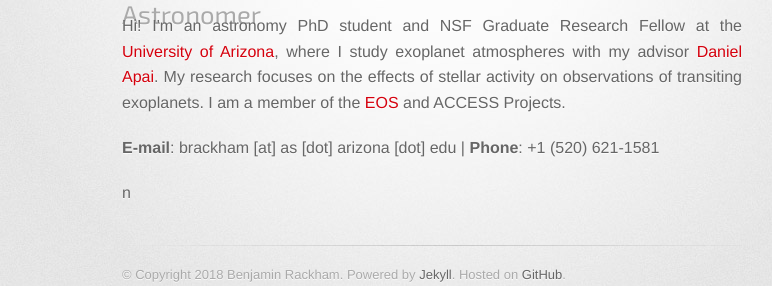
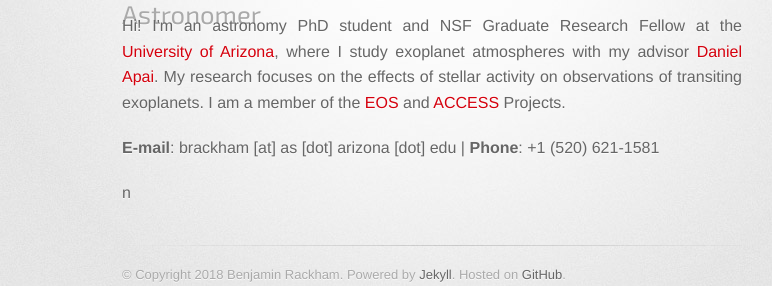
Before and after one commit to brackham/brackham.github.io, a Jekyll site: the page built from index.html, in a window 1280 px wide. Shown: the part 224-510 px from the top of the page, without its empty margins (208-980 px from the left). Built offline with Jekyll 4.4.1, drawn with Linux system fonts in a browser that asks for light colours; part of the change alters nothing that is shown.

```diff
--- a/index.html
+++ b/index.html
@@ -8,7 +8,7 @@ description: I'm Ben Rackham, an astronomy PhD student at the University of Ariz
 Hi! I'm an astronomy PhD student and NSF Graduate Research Fellow at the <a href="http://www.arizona.edu">University of Arizona</a>,
 where I study exoplanet atmospheres with my advisor <a href="http://distantearths.com/DanielApai/">Daniel Apai</a>.
 My research focuses on the effects of stellar activity on observations of transiting exoplanets.
-I am a member of the <a href="http://eos-nexus.org/">EOS</a> and ACCESS Projects.
+I am a member of the <a href="http://eos-nexus.org/">EOS</a> and <a href="http://project-access.space/">ACCESS</a> Projects.
 </p>
 
 <p align="justify"><b>E-mail</b>: brackham [at] as [dot] arizona [dot] edu | <b>Phone</b>: +1 (520) 621-1581 </p>
```
